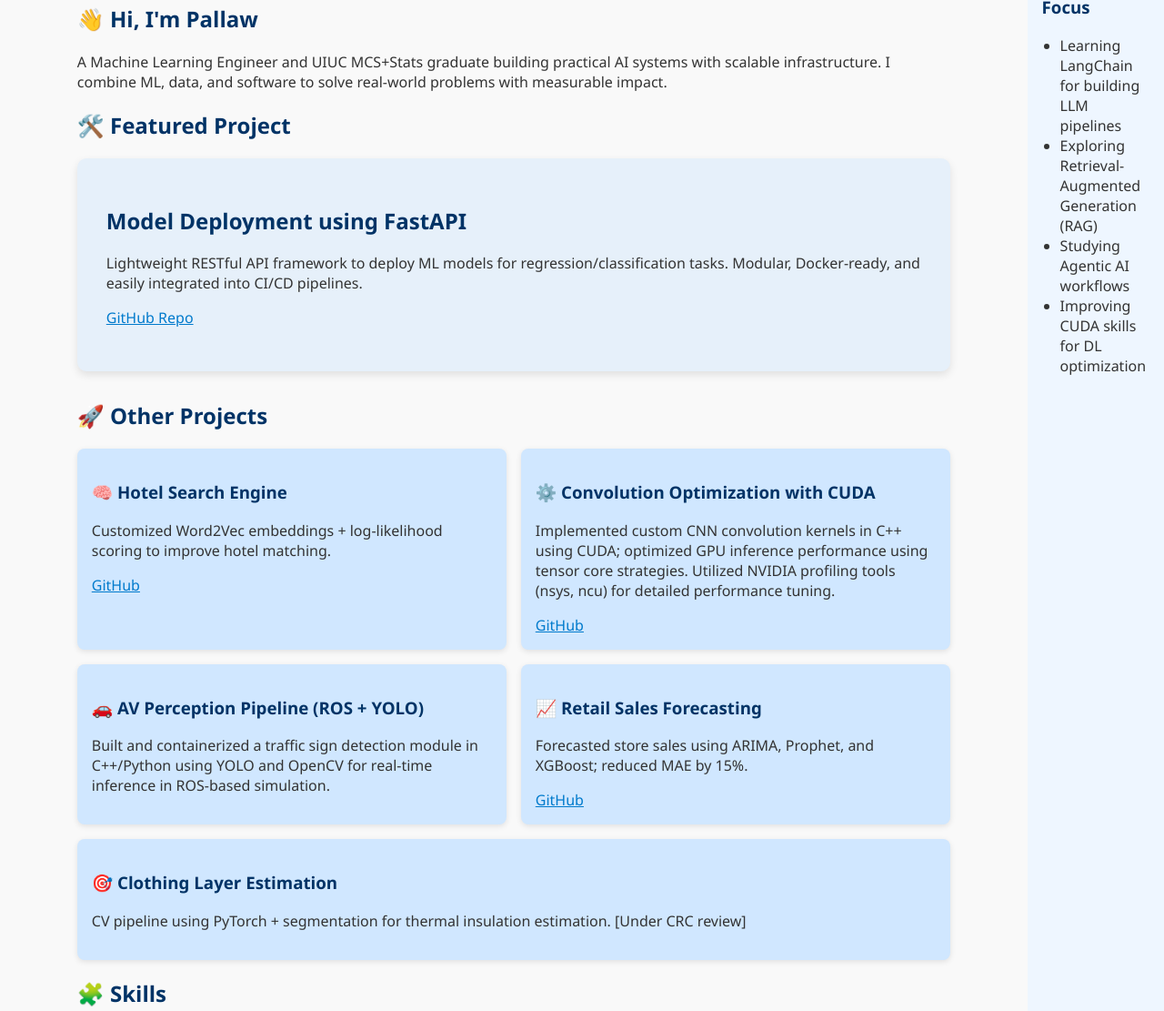
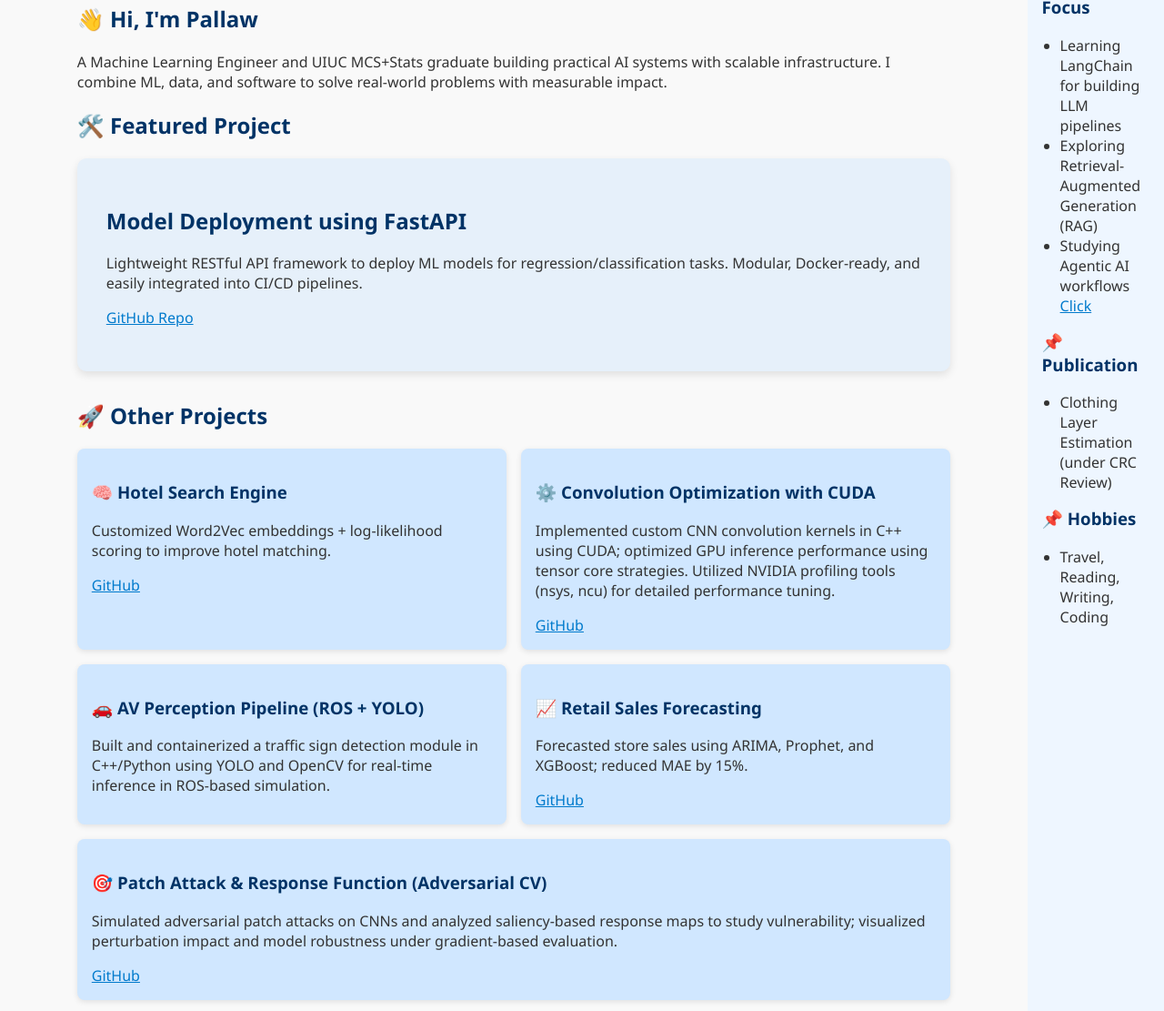
Before and after one commit to Pkpallaw16/Pkpallaw16.github.io, a plain HTML site: page index.html in a window 1280 px wide. Shown: the part 102-1213 px from the top of the page at 91% size. Drawn offline with Linux system fonts and the light colour scheme.

Commit message:
Update index.html

```diff
--- a/index.html
+++ b/index.html
@@ -222,8 +222,9 @@ and OpenCV for real-time inference in ROS-based simulation.</p>
         <a href="https://github.com/Pkpallaw16/WalmartSalesForecast/blob/main/Group12_STAT_429_Project_Report.pdf" target="_blank">GitHub</a>
       </div>
       <div class="project">
-        <h3>🎯 Clothing Layer Estimation</h3>
-        <p>CV pipeline using PyTorch + segmentation for thermal insulation estimation. [Under CRC review]</p>
+        <h3>🎯 Patch Attack & Response Function (Adversarial CV) </h3>
+        <p> Simulated adversarial patch attacks on CNNs and analyzed saliency-based response maps to study vulnerability; visualized perturbation impact and model robustness under gradient-based evaluation.</p>
+	<a href="https://github.com/Pkpallaw16/Patch-Attack-and-Response-Function" target="_blank">GitHub</a>
       </div>
     </div>
 
@@ -301,8 +302,16 @@ web scraping, code debugging, and infrastructure setup, fostering technical deve
         <ul>
           <li>Learning LangChain for building LLM pipelines</li>
           <li>Exploring Retrieval-Augmented Generation (RAG)</li>
-          <li>Studying Agentic AI workflows</li>
-          <li>Improving CUDA skills for DL optimization</li>
+          <li>Studying Agentic AI workflows <a href="https://github.com/Pkpallaw16/LangGraph">Click</a></li>
+<!--           <li>Improving CUDA skills for DL optimization</li> -->
+        </ul>
+	<h3>📌 Publication</h3>
+        <ul>
+          <li>Clothing Layer Estimation (under CRC Review)</li>
+        </ul>
+	<h3>📌 Hobbies</h3>
+        <ul>
+          <li>Travel, Reading, Writing, Coding</li>
         </ul>
       </aside>
     </div>
```
